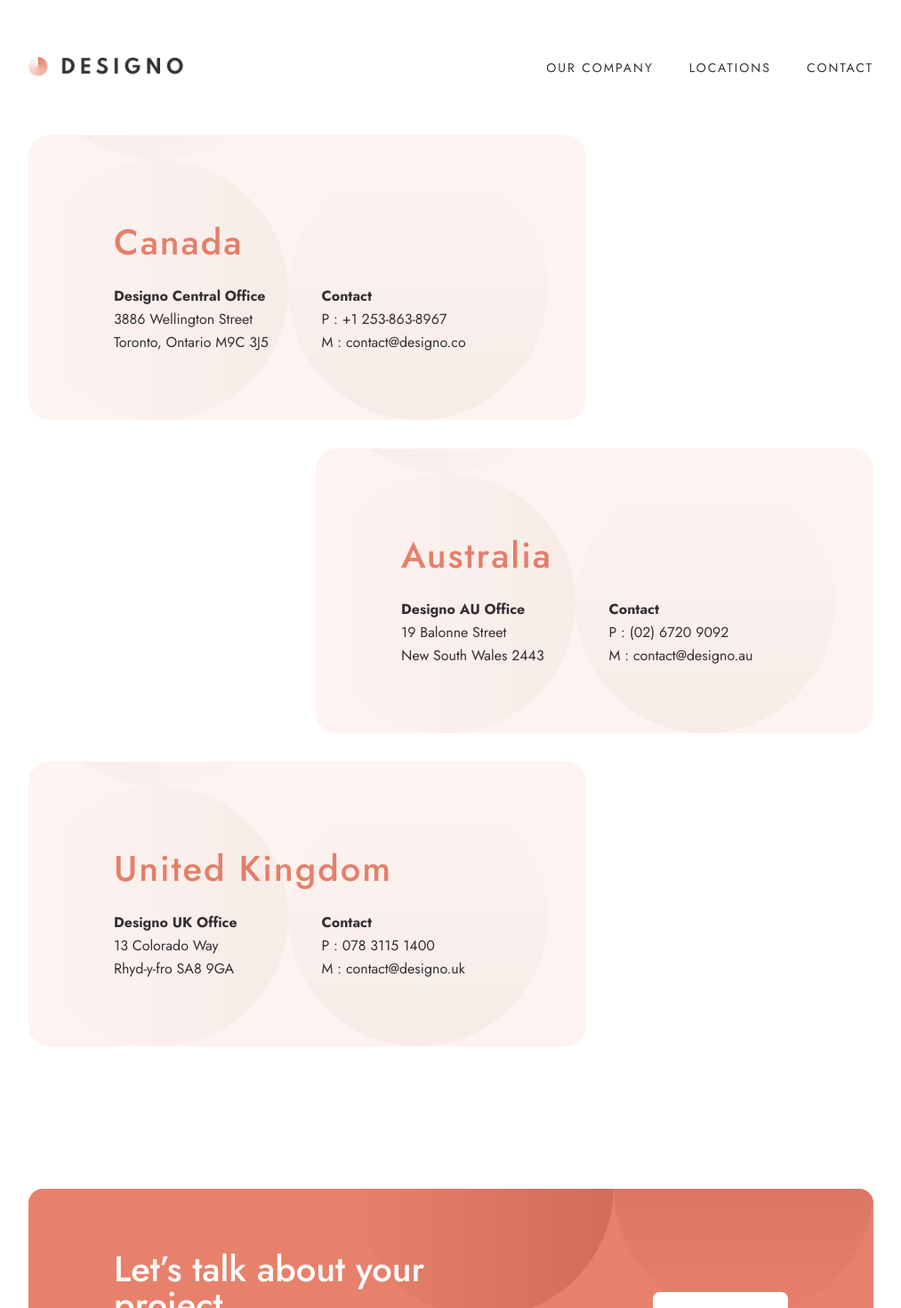
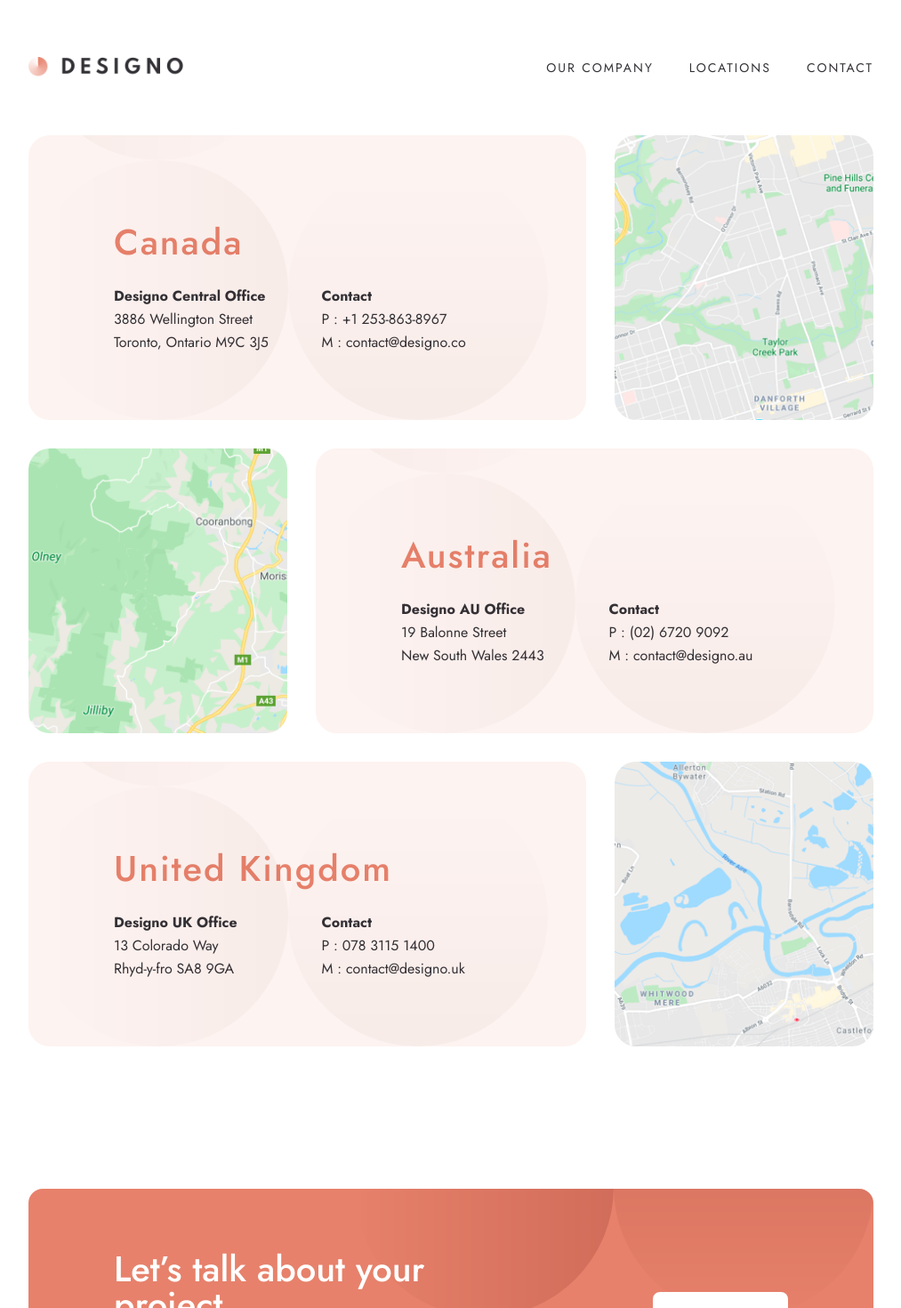
Before and after one commit to HassanMak29/fem-designo, a React (Vite) app: page /locations in a window 1280 px wide. Shown: the top 1470 px of the page at 89% size, without its empty margins (133-1146 px from the left). Built offline with nearby package versions, Linux system fonts and the light colour scheme.

Commit message:
fixed background images bug

```diff
--- a/src/components/AboutCard.tsx
+++ b/src/components/AboutCard.tsx
@@ -10,7 +10,8 @@ function AboutCardBgImage({ img, className }: AboutCardBgProps) {
   return (
     <div
       className={cn(
-        `bg-[url("./assets/about/mobile/${img}")] md:bg-[url("./assets/about/tablet/${img}")] lg:bg-[url("./assets/about/desktop/${img}")] bg-no-repeat bg-cover max-lg:h-80 basis-2/5 z-20`,
+        `bg-no-repeat bg-cover max-lg:h-80 basis-2/5 z-20`,
+        img,
         className
       )}
     />
--- a/src/components/LocationMap.tsx
+++ b/src/components/LocationMap.tsx
@@ -9,7 +9,8 @@ const LocationMap = ({ map, className }: LocationMapProps) => {
   return (
     <div
       className={cn(
-        `h-80 w-full md:rounded-3xl overflow-hidden z-30 bg-cover bg-no-repeat bg-[url("./assets/locations/desktop/${map}")] md:bg-[url("./assets/locations/tablet/${map}")] bg-[url("./assets/locations/desktop/${map}")]`,
+        `h-80 w-full md:rounded-3xl overflow-hidden z-30 bg-cover bg-no-repeat`,
+        map,
         className
       )}
     />
--- a/src/pages/AboutUs.tsx
+++ b/src/pages/AboutUs.tsx
@@ -32,7 +32,7 @@ function AboutUs() {
 
       <AboutCard
         className='z-10'
-        img='image-world-class-talent.jpg'
+        img='bg-[url("./assets/about/mobile/image-world-class-talent.jpg")] md:bg-[url("./assets/about/tablet/image-world-class-talent.jpg")] lg:bg-[url("./assets/about/desktop/image-world-class-talent.jpg")]'
         imgSide='left'
         title='World-class talent'
         paragraphs={[
@@ -51,7 +51,7 @@ function AboutUs() {
       </Locations>
       <AboutCard
         className='z-10'
-        img='image-real-deal.jpg'
+        img='bg-[url("./assets/about/mobile/image-real-deal.jpg")] md:bg-[url("./assets/about/tablet/image-real-deal.jpg")] lg:bg-[url("./assets/about/desktop/image-real-deal.jpg")]'
         imgSide='right'
         title='The real deal'
         paragraphs={[
--- a/src/pages/Locations.tsx
+++ b/src/pages/Locations.tsx
@@ -15,7 +15,7 @@ function Locations() {
             phone='+1 253-863-8967'
             email='contact@designo.co'
           />
-          <LocationMap map='image-map-canada.png' />
+          <LocationMap map='bg-[url("./assets/locations/desktop/image-map-canada.png")] md:bg-[url("./assets/locations/tablet/image-map-canada.png")] bg-[url("./assets/locations/desktop/image-map-canada.png")]' />
         </div>
         <div className='flex max-lg:flex-col md:gap-8 overflow-hidden'>
           <LocationInfoCard
@@ -27,7 +27,7 @@ function Locations() {
             email='contact@designo.au'
             className='lg:order-2'
           />
-          <LocationMap map='image-map-australia.png' />
+          <LocationMap map='bg-[url("./assets/locations/desktop/image-map-australia.png")] md:bg-[url("./assets/locations/tablet/image-map-australia.png")] bg-[url("./assets/locations/desktop/image-map-australia.png")]' />
         </div>
         <div className='flex max-lg:flex-col md:gap-8 overflow-hidden'>
           <LocationInfoCard
@@ -38,7 +38,7 @@ function Locations() {
             phone='078 3115 1400'
             email='contact@designo.uk'
           />
-          <LocationMap map='image-map-uk.png' />
+          <LocationMap map='bg-[url("./assets/locations/desktop/image-map-uk.png")] md:bg-[url("./assets/locations/tablet/image-map-uk.png")] bg-[url("./assets/locations/desktop/image-map-uk.png")]' />
         </div>
       </section>
 
```
